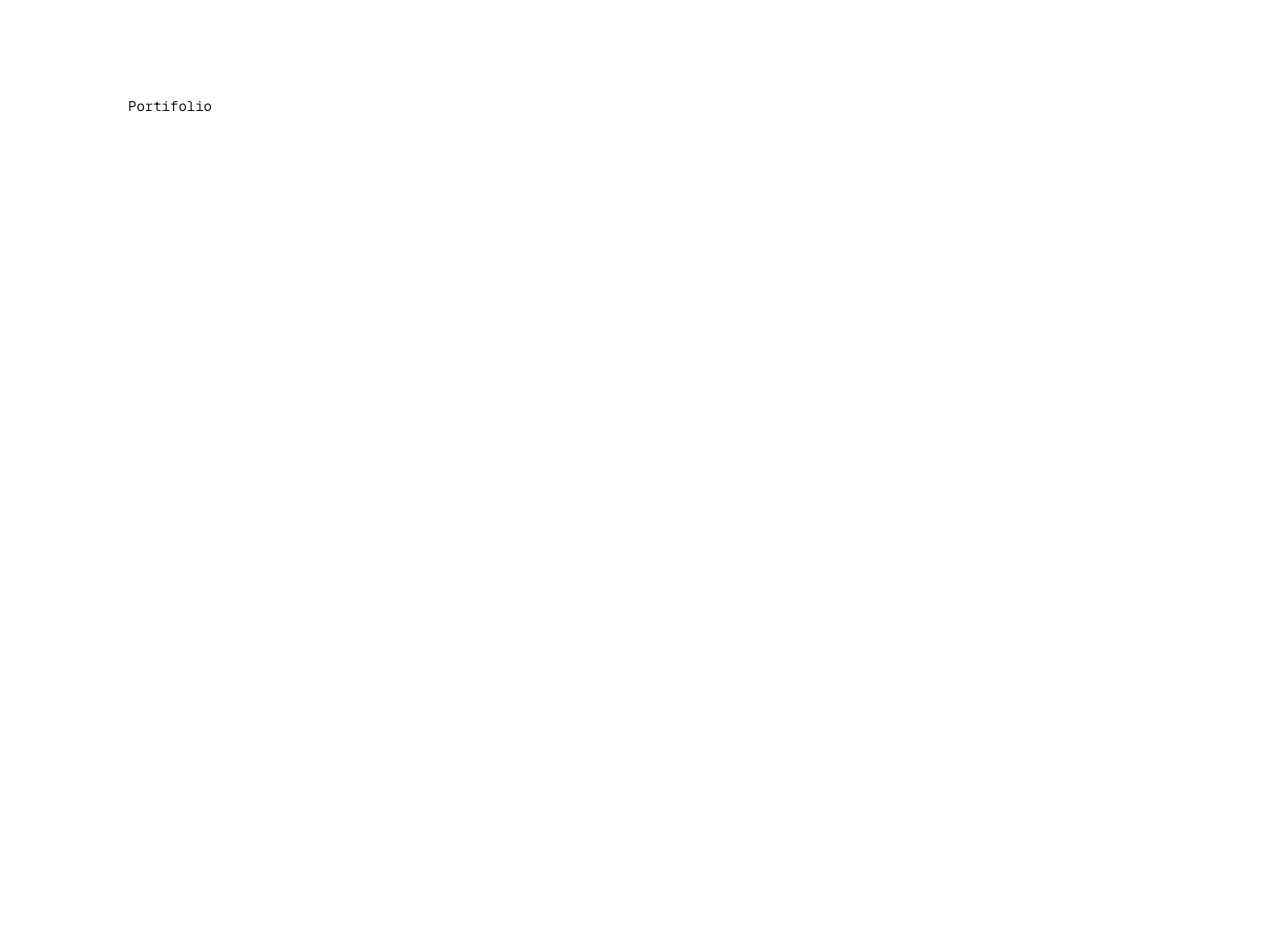
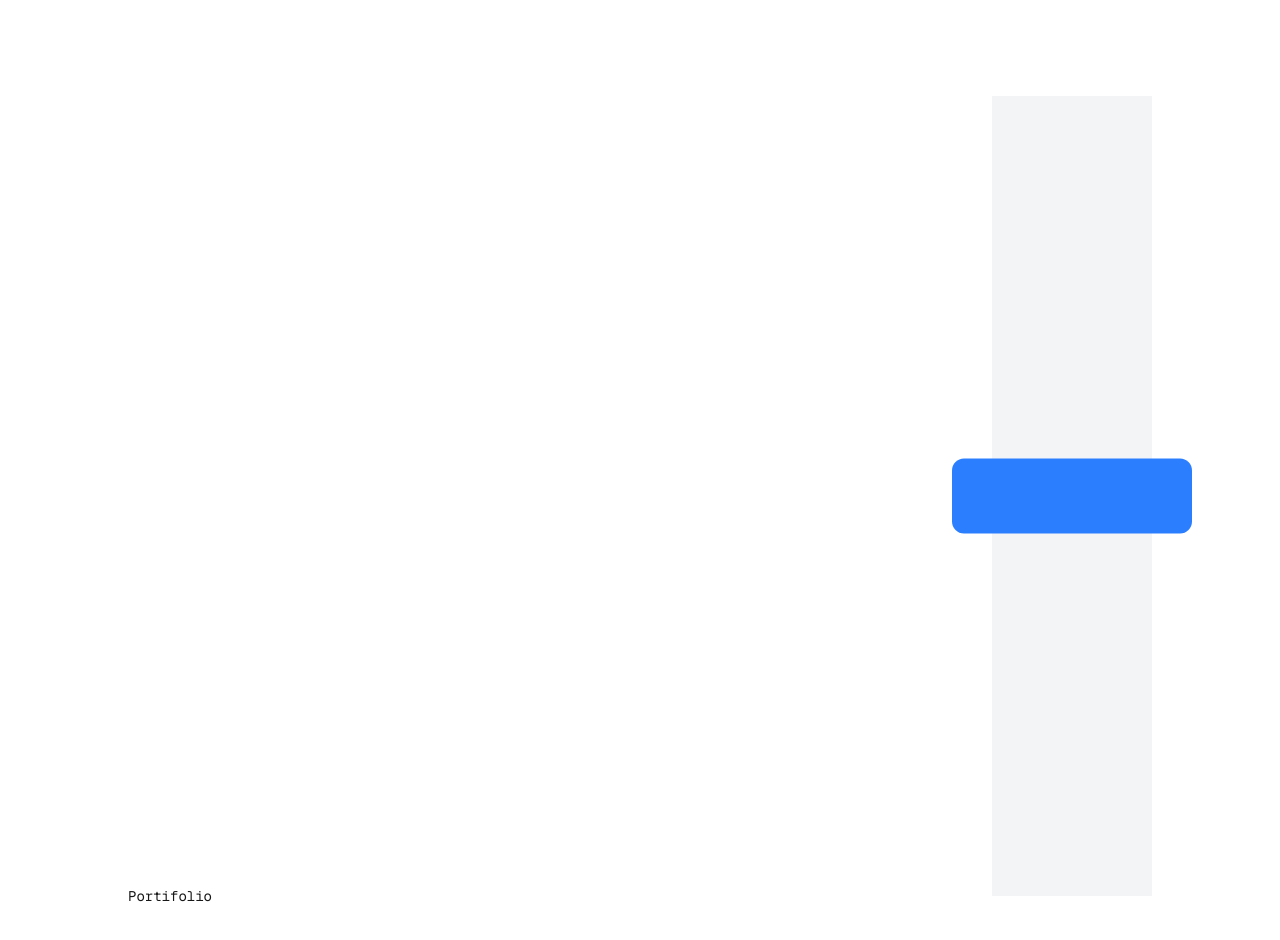
Before and after one commit to reham-elsayed/Reham-Elsayed, a Next.js app: page / in a window 1280 px wide. Shown: the top 940 px of the page. Before the commit the page ends 800 px from the top, so only its background shows below. Built offline with nearby package versions, Linux system fonts and the light colour scheme.

Commit message:
animation for hero section first trial

```diff
--- /dev/null
+++ b/app/Components/AnimatedClipContainer/AnimatedClipContainer.tsx
@@ -0,0 +1,52 @@
+"use client"
+
+import { motion, useAnimation } from "framer-motion"
+import { useEffect, useState } from "react"
+import { useInView } from "react-intersection-observer"
+
+const AnimatedClipContainer = () => {
+    const controls = useAnimation()
+    const { ref, inView } = useInView({
+        threshold: 0.5, // trigger when 50% of section is visible
+        triggerOnce: true
+
+    })
+    const [locked, setLocked] = useState(false)
+
+    useEffect(() => {
+        const runAnimation = async () => {
+            if (inView && !locked) {
+                setLocked(true)
+                document.body.style.overflow = "hidden"
+
+                await controls.start({
+                    scale: 1.5,
+                    height: 50,
+                    transition: { duration: 3, repeat: 0 },
+                })
+
+                document.body.style.overflow = "auto"
+                setLocked(false)
+            }
+        }
+        runAnimation()
+    }, [inView, locked, controls])
+
+    return (
+        <div className="h-[200vh]">
+            <div
+
+                className="h-screen flex items-center justify-center bg-gray-100"
+            >
+                <motion.div
+                    initial={{ scale: 1, rotate: 0 }}
+                    animate={controls}
+                    className="w-40 h-5 bg-blue-500 rounded-lg"
+                />
+            </div>
+            <div ref={ref} className="h-56"></div>
+        </div>
+    )
+}
+
+export default AnimatedClipContainer
--- /dev/null
+++ b/app/Home/page.tsx
@@ -0,0 +1,9 @@
+import React from 'react'
+
+const page = () => {
+    return (
+        <div>page</div>
+    )
+}
+
+export default page
--- a/app/page.tsx
+++ b/app/page.tsx
@@ -1,10 +1,12 @@
-import Image from "next/image";
 
+import { motion } from "framer-motion";
+import AnimatedClipContainer from "./Components/AnimatedClipContainer/AnimatedClipContainer";
 export default function Home() {
   return (
     <main className="flex min-h-screen flex-col items-center justify-between p-24">
       <div className="z-10 w-full max-w-5xl items-center justify-between font-mono text-sm lg:flex">
         <h1>Portifolio</h1>
+        <AnimatedClipContainer />
       </div>
     </main>
   );
--- a/package.json
+++ b/package.json
@@ -11,7 +11,8 @@
     "framer-motion": "^12.23.12",
     "next": "15.5.2",
     "react": "19.1.0",
-    "react-dom": "19.1.0"
+    "react-dom": "19.1.0",
+    "react-intersection-observer": "^9.16.0"
   },
   "devDependencies": {
     "@tailwindcss/postcss": "^4",
```
Also changed, not shown: 1 other file (tests, documents, lock files or other folders).
